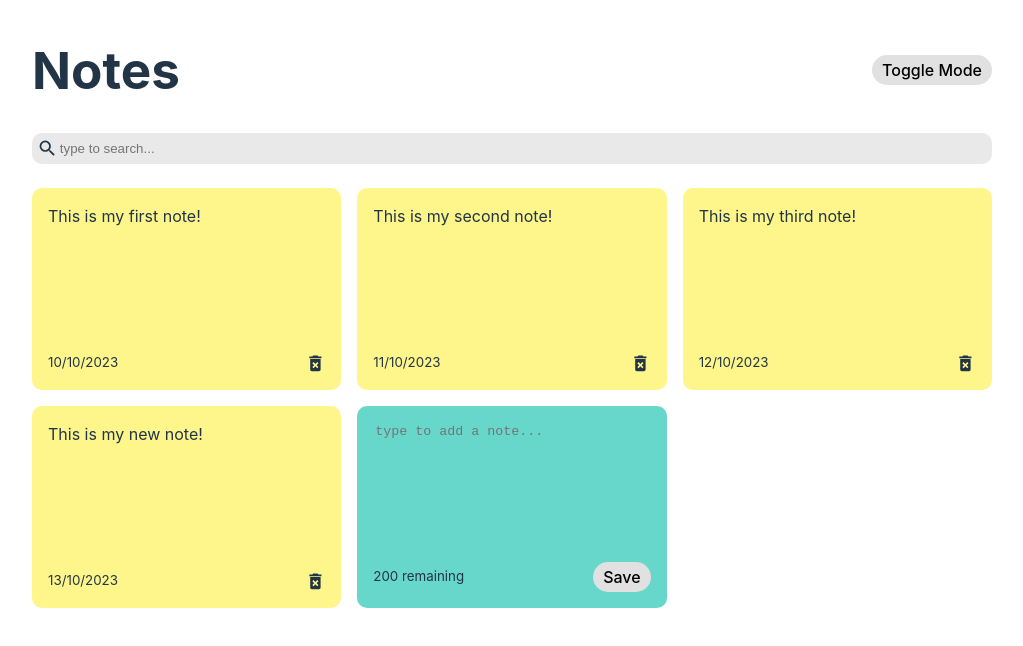
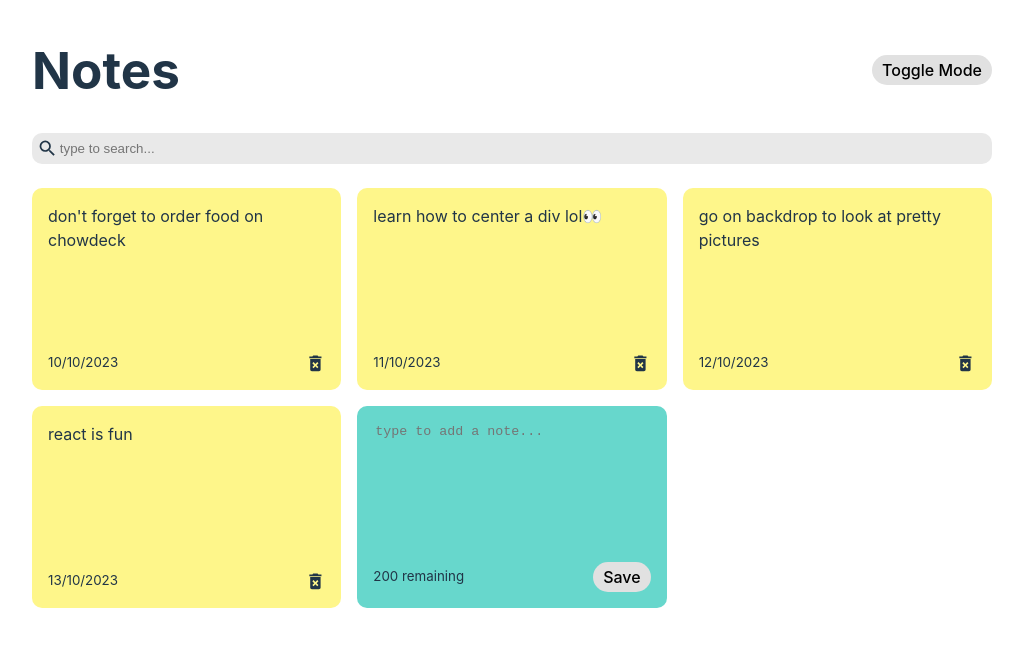
Before and after one commit to rumeedgar/notes-app-react, a React (Vite) app: page / in a window 1280 px wide. Shown: the top 646 px of the page, without its empty margins (128-1151 px from the left). Built offline with nearby package versions, Linux system fonts and the light colour scheme.

Commit message:
implemented saving to local storage

```diff
--- a/src/App.jsx
+++ b/src/App.jsx
@@ -1,4 +1,4 @@
-import { useState } from "react";
+import { useState, useEffect } from "react";
 import { nanoid } from "nanoid";
 import NotesList from "./components/notesList";
 import Search from "./components/Search";
@@ -8,22 +8,22 @@ function App() {
   const [notes, setNotes] = useState([
     {
       id: nanoid(),
-      text: "This is my first note!",
+      text: "don't forget to order food on chowdeck",
       date: "10/10/2023",
     },
     {
       id: nanoid(),
-      text: "This is my second note!",
+      text: "learn how to center a div lol👀",
       date: "11/10/2023",
     },
     {
       id: nanoid(),
-      text: "This is my third note!",
+      text: "go on backdrop to look at pretty pictures",
       date: "12/10/2023",
     },
     {
       id: nanoid(),
-      text: "This is my new note!",
+      text: "react is fun",
       date: "13/10/2023",
     },
   ]);
@@ -31,6 +31,18 @@ function App() {
   const [searchText, setSearchText] = useState("");
 
   const [darkMode, setDarkMode] = useState(false);
+
+  useEffect(() => {
+    const savedNotes = JSON.parse(localStorage.getItem("react-notes-app-data"));
+
+    if (savedNotes) {
+      setNotes(savedNotes);
+    }
+  }, []);
+
+  useEffect(() => {
+    localStorage.setItem("react-notes-app-data", JSON.stringify(notes));
+  }, [notes]);
 
   const addNote = (text) => {
     const date = new Date();
```
